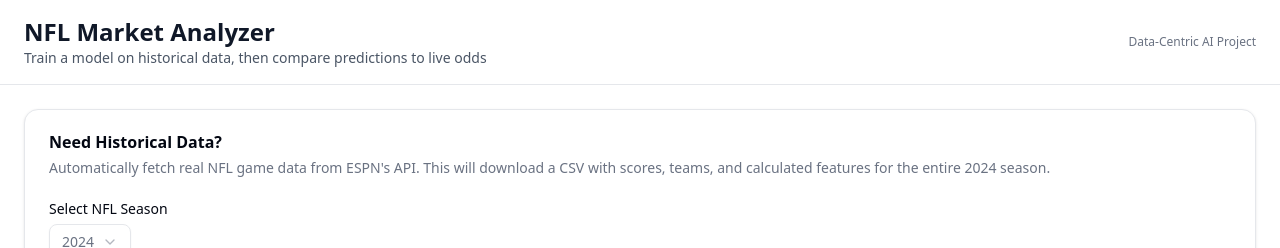
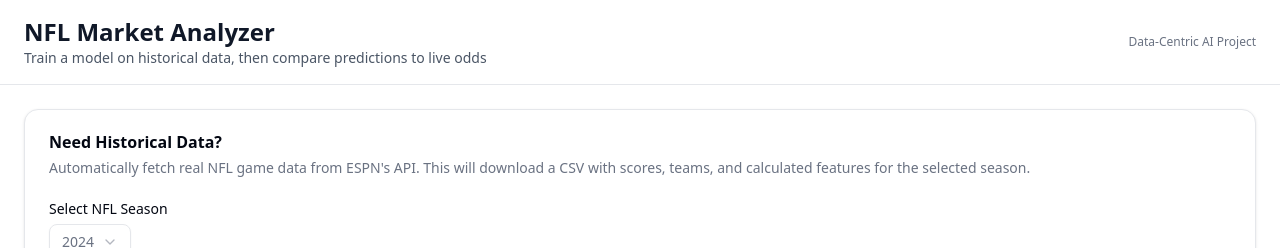
Before and after one commit to AmesburyArcher/cmpt-419-project, a React (Vite) app: page / in a window 1280 px wide. Shown: the top 248 px of the page. Built offline with nearby package versions, Linux system fonts and the light colour scheme; no server answers.

Commit message:
adjusted text

```diff
--- a/src/components/DataBuilder/dataBuilder.tsx
+++ b/src/components/DataBuilder/dataBuilder.tsx
@@ -88,7 +88,7 @@ export function DataBuilder() {
         <CardDescription>
           Automatically fetch real NFL game data from ESPN's API. This will
           download a CSV with scores, teams, and calculated features for the
-          entire 2024 season.
+          selected season.
         </CardDescription>
       </CardHeader>
       <CardContent className="flex flex-col gap-2 justify-center">
```
